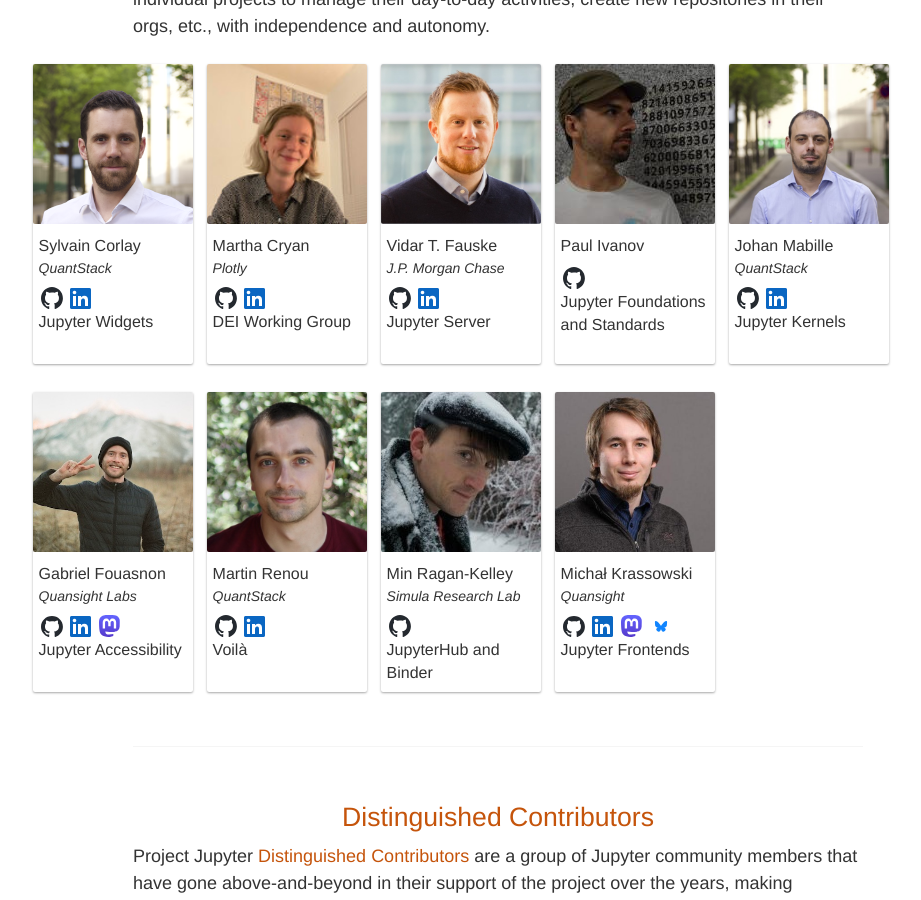
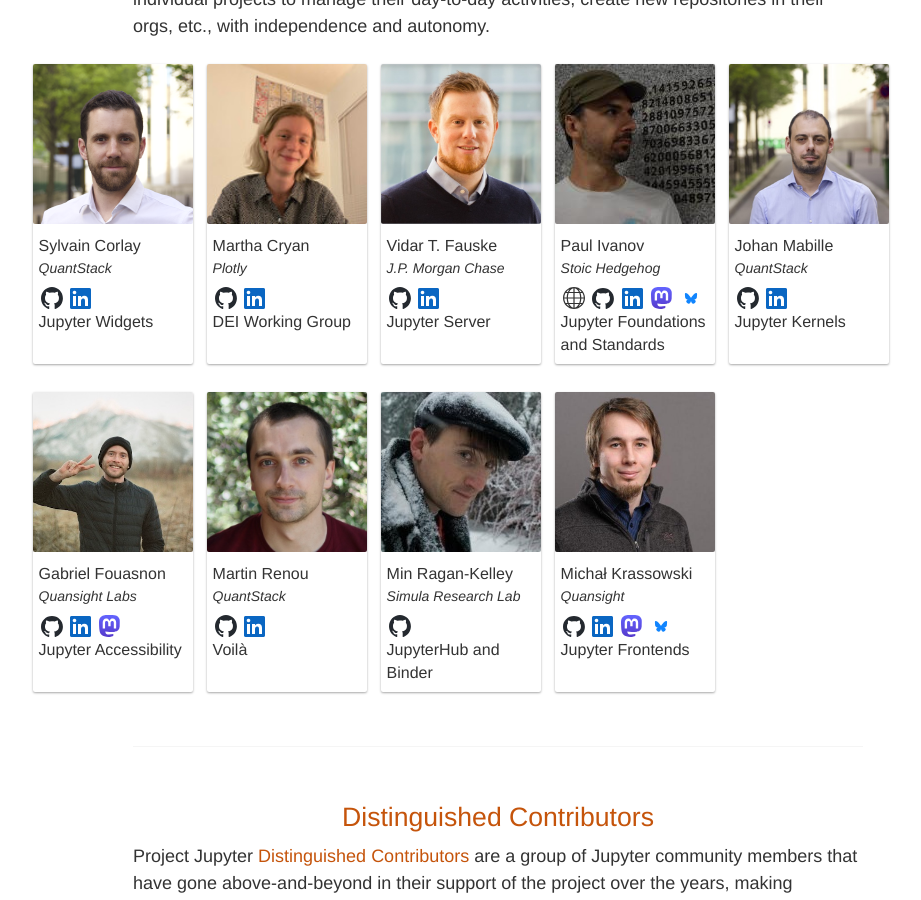
Before and after one commit to jupyter/jupyter.github.io, a Jekyll site: the page built from about.html, in a window 1280 px wide and 900 px high, scrolled down 1959 px. Shown: the whole window, without its empty margins (142-1063 px from the left). Built offline with Jekyll 4.4.1, drawn with Linux system fonts in a browser that asks for light colours; comment, search, counter and statistics services are not loaded.

Commit message:
updating my affiliation and links

```diff
--- a/about.html
+++ b/about.html
@@ -331,7 +331,13 @@
     gh_handle: jhamrick
   - name: Paul Ivanov
     photo: PaulIvanov.jpeg
+    affiliation: Stoic Hedgehog
     gh_handle: ivanov
+    linkedin: https://www.linkedin.com/in/paulivanov/
+    personal: https://pirsquared.org
+    twitter_handle: ivanov
+    mastodon: https://mastodon.sdf.org/@ivanov
+    bluesky_handle: paulivanov.bsky.social
   - name: Thomas Kluyver
     photo: ThomasKluyver.jpeg
     affiliation: University of Southampton
@@ -424,7 +430,13 @@
     subproject: Jupyter Server
   - name: Paul Ivanov
     photo: PaulIvanov.jpeg
+    affiliation: Stoic Hedgehog
     gh_handle: ivanov
+    linkedin: https://www.linkedin.com/in/paulivanov/
+    personal: https://pirsquared.org
+    twitter_handle: ivanov
+    mastodon: https://mastodon.sdf.org/@ivanov
+    bluesky_handle: paulivanov.bsky.social
     subproject: Jupyter Foundations and Standards
   - name: Johan Mabille
     photo: Johan_Mabille.jpg
@@ -478,7 +490,13 @@
     gh_handle: tgeorgeux
   - name: Paul Ivanov
     photo: PaulIvanov.jpeg
+    affiliation: Stoic Hedgehog
     gh_handle: ivanov
+    linkedin: https://www.linkedin.com/in/paulivanov/
+    personal: https://pirsquared.org
+    twitter_handle: ivanov
+    mastodon: https://mastodon.sdf.org/@ivanov
+    bluesky_handle: paulivanov.bsky.social
   - name: Min Ragan-Kelley
     photo: MinRaganKelley.jpeg
     affiliation: Simula Research Lab
```
